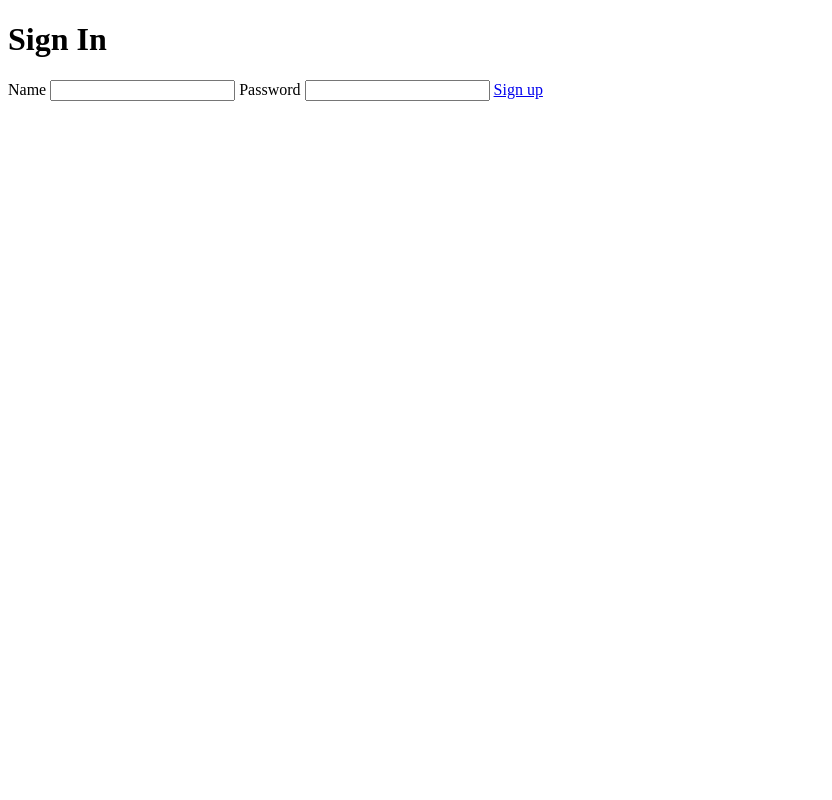
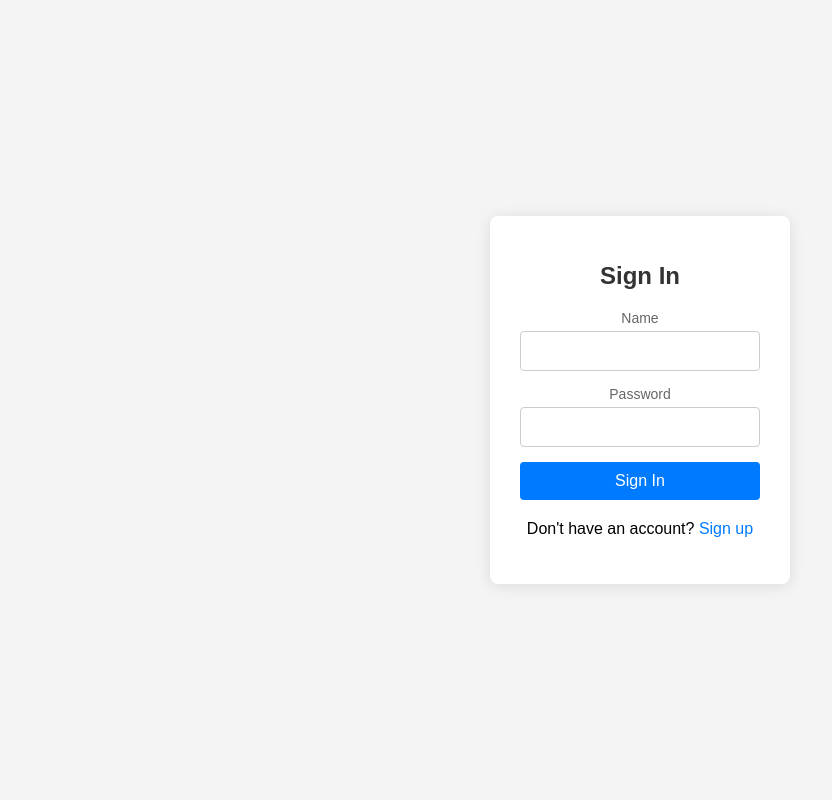
Before and after one commit to waderice52224/destinations, a Django app: page / in a window 1280 px wide. Shown: the whole page, without its empty margins (0-832 px from the left). Run offline with Django 4.2, Linux system fonts and the light colour scheme.

Commit message:
Added style

```diff
--- /dev/null
+++ b/assignment3/core/static/core/styles.css
@@ -0,0 +1,95 @@
+* {
+    box-sizing: border-box;
+}
+
+body {
+    font-family: Arial, sans-serif;
+    background-color: #f4f4f4;
+    margin: 0;
+    padding: 0;
+    display: flex;
+    justify-content: center;
+    align-items: center;
+    height: 100vh;
+}
+
+.container {
+    background: white;
+    padding: 30px;
+    border-radius: 8px;
+    box-shadow: 0 2px 15px rgba(0, 0, 0, 0.1);
+    width: 300px;
+    text-align: center;
+}
+
+h1 {
+    font-size: 24px;
+    color: #333;
+    margin-bottom: 20px;
+}
+
+.form-group {
+    margin-bottom: 15px;
+}
+
+label {
+    display: block;
+    margin-bottom: 5px;
+    color: #666;
+    font-size: 14px;
+}
+
+input[type="text"],
+input[type="email"],
+input[type="password"] {
+    width: 100%;
+    padding: 10px;
+    border: 1px solid #ccc;
+    border-radius: 4px;
+    font-size: 16px;
+    transition: border-color 0.3s;
+}
+
+input[type="text"]:focus,
+input[type="email"]:focus,
+input[type="password"]:focus {
+    border-color: #007bff;
+    outline: none;
+}
+
+button {
+    width: 100%;
+    padding: 10px;
+    border: none;
+    background-color: #007bff;
+    color: white;
+    font-size: 16px;
+    border-radius: 4px;
+    cursor: pointer;
+    transition: background-color 0.3s;
+}
+
+button:hover {
+    background-color: #0056b3;
+}
+
+.sign-in, .sign-up {
+    margin-top: 20px;
+}
+
+.sign-in a,
+.sign-up a {
+    color: #007bff;
+    text-decoration: none;
+}
+
+.sign-in a:hover,
+.sign-up a:hover {
+    text-decoration: underline;
+}
+
+.error-message {
+    color: red;
+    margin-bottom: 15px;
+    font-weight: bold;
+}
--- a/assignment3/core/templates/core/sign_in.html
+++ b/assignment3/core/templates/core/sign_in.html
@@ -5,13 +5,26 @@
     <meta charset="UTF-8">
     <meta name="viewport" content="width=device-width, initial-scale=1">
     <title>Sign In</title>
+    <link rel="stylesheet" href="{% static 'core/styles.css' %}">
 </head>
 <body>
-<h1>Sign In</h1>
-<label for="email">Name</label>
-<input id="email" type="text">
-<label for="password">Password</label>
-<input id="password" type="text">
-<a href="{% url 'sign_up' %}">Sign up</a>
+    <div class="container">
+        <h1>Sign In</h1>
+        <form>
+            {% csrf_token %}
+            <div class="form-group">
+                <label for="email">Name</label>
+                <input id="email" type="text" name="email" required>
+            </div>
+            <div class="form-group">
+                <label for="password">Password</label>
+                <input id="password" type="password" name="password" required>
+            </div>
+            <button type="submit">Sign In</button>
+        </form>
+        <div class="sign-up">
+            <p>Don't have an account? <a href="{% url 'sign_up' %}">Sign up</a></p>
+        </div>
+    </div>
 </body>
 </html>
```
Also changed, not shown: assignment3/core/templates/core/sign_up.html (+17 -5 lines).
